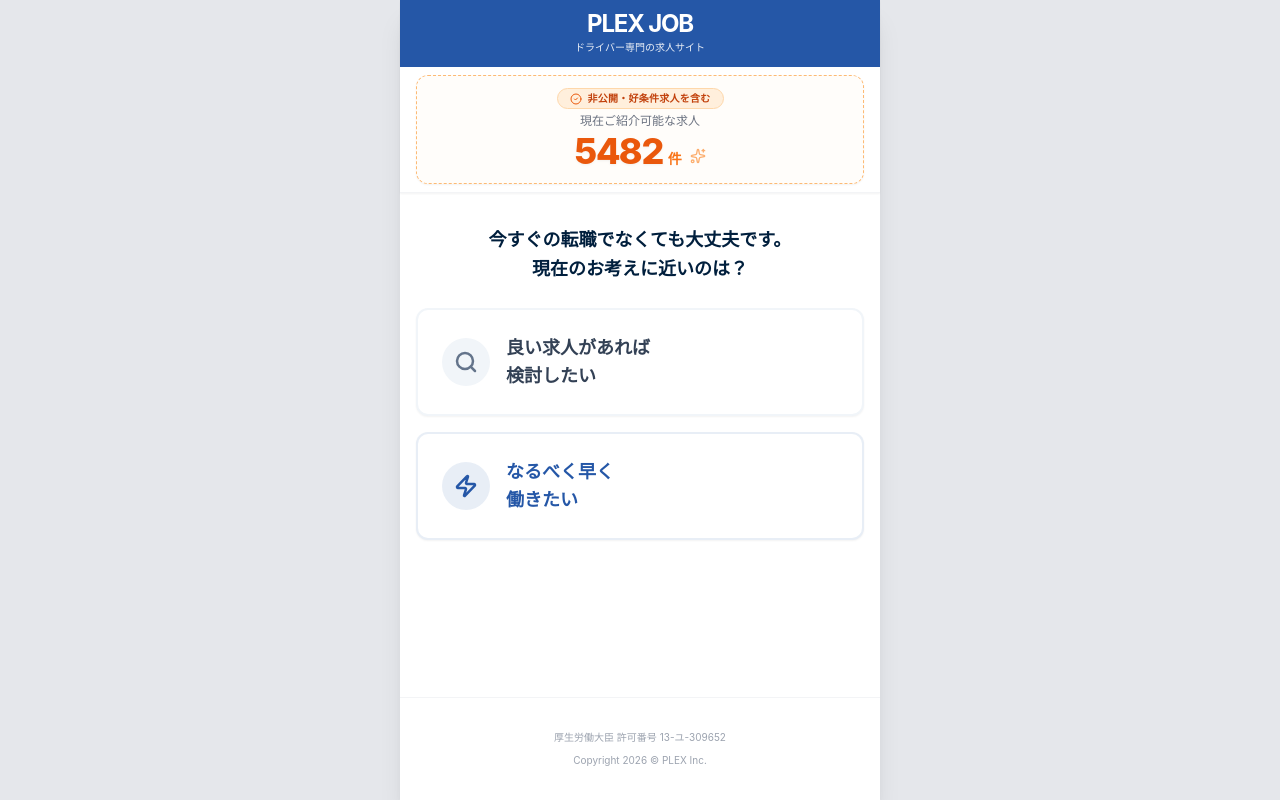
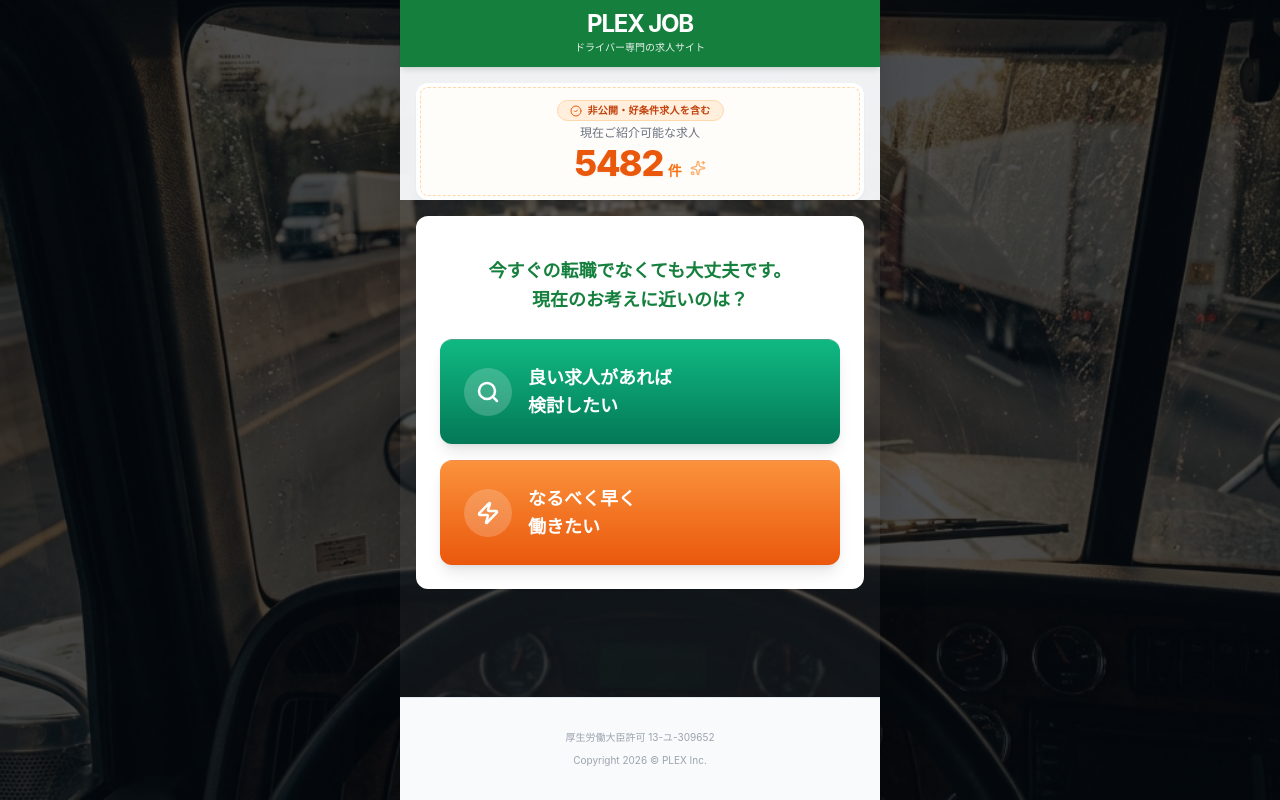
Before and after one commit to 11kazu13/driver-lp-prototype, a React (Vite) app: page / in a window 1280 px wide. Built offline with nearby package versions, Linux system fonts and the light colour scheme.

Commit message:
style: 課題サイトに寄せてカラーリングを調整

```diff
--- a/src/components/features/JobCounter.tsx
+++ b/src/components/features/JobCounter.tsx
@@ -25,11 +25,12 @@ export const JobCounter = () => {
   }, [jobCount, spring]);
 
   return (
-    <div className="bg-white pb-2 pt-2 px-4 sticky top-0 z-40 shadow-sm border-b border-gray-100">
+    <div className="sticky top-0 z-40 px-4 pt-4 pb-0 bg-slate-50/95 backdrop-blur-sm">
+      <div className="bg-white rounded-xl shadow-sm p-1">
         <motion.div
           initial={{ scale: 0.98, opacity: 0 }}
           animate={{ scale: 1, opacity: 1 }}
-        className="relative overflow-hidden bg-orange-50/50 border border-orange-300 border-dashed rounded-xl p-3 shadow-sm flex flex-col items-center justify-center transition-colors duration-500"
+          className="relative overflow-hidden bg-orange-50/50 border border-orange-200 border-dashed rounded-lg p-3 flex flex-col items-center justify-center transition-colors duration-500"
         >
           {/* Background decoration */}
           <div className="absolute inset-0 bg-white/40 pointer-events-none" />
@@ -44,7 +45,7 @@ export const JobCounter = () => {
                 </span>
               </div>
             ) : (
-            <div className="h-[22px]" /> // Spacer to keep layout stable if badge disappears, or could replace with "Filtering..."
+              <div className="h-[22px]" /> // Spacer
             )}
 
             {/* Main Text & Number */}
@@ -77,5 +78,6 @@ export const JobCounter = () => {
           </div>
         </motion.div>
       </div>
+    </div>
   );
 };
--- a/src/components/layouts/Header.tsx
+++ b/src/components/layouts/Header.tsx
@@ -1,6 +1,6 @@
 export const Header = () => {
   return (
-    <header className="bg-brand pt-3 pb-3 px-4 shadow-sm">
+    <header className="bg-primary pt-3 pb-3 px-4 shadow-md z-50 relative">
       <div className="flex flex-col items-center justify-center space-y-1">
         {/* Logo */}
         <h1 className="font-bold text-2xl tracking-tighter text-white leading-none">
--- a/src/layouts/MobileLayout.tsx
+++ b/src/layouts/MobileLayout.tsx
@@ -2,10 +2,18 @@ import { Outlet } from 'react-router-dom';
 import { JobCounter } from '../components/features/JobCounter';
 import { Header } from '../components/layouts/Header';
 
+import bgImage from '../assets/bg-driver.png';
+
 export const MobileLayout = () => {
   return (
-    <div className="min-h-screen bg-gray-200 flex justify-center font-sans text-slate-800">
-      <div className="w-full max-w-[480px] bg-white min-h-screen shadow-xl flex flex-col relative">
+    <div className="min-h-screen bg-slate-900 flex justify-center font-sans text-slate-800 relative">
+      {/* Background Image & Overlay */}
+      <div className="fixed inset-0 z-0">
+        <img src={bgImage} alt="background" className="w-full h-full object-cover opacity-60" />
+        <div className="absolute inset-0 bg-black/50" />
+      </div>
+
+      <div className="w-full max-w-[480px] min-h-screen shadow-2xl flex flex-col relative text-left z-10 bg-white/5 backdrop-blur-[1px]">
         {/* Header */}
         <Header />
 
@@ -13,13 +21,15 @@ export const MobileLayout = () => {
         <JobCounter />
 
         {/* Main Content */}
-        <main className="flex-1 p-4 pb-24">
-          <Outlet />
+        <main className="flex-1 px-4 pb-24 pt-4">
+          <div className="bg-white rounded-xl shadow-sm p-6">
+            <Outlet />
+          </div>
         </main>
 
         {/* Footer */}
-        <footer className="bg-white py-8 text-center text-[10px] text-gray-400 border-t border-gray-100 space-y-2">
-          <p>厚生労働大臣 許可番号 13-ユ-309652</p>
+        <footer className="bg-slate-50 py-8 text-center text-[10px] text-gray-400 border-t border-slate-200 space-y-2">
+          <p>厚生労働大臣許可 13-ユ-309652</p>
           <p>Copyright 2026 © PLEX Inc.</p>
         </footer>
       </div>
--- a/src/pages/Step1_Motivation.tsx
+++ b/src/pages/Step1_Motivation.tsx
@@ -33,13 +33,15 @@ export const Step1_Motivation = () => {
         <motion.button
           whileTap={{ scale: 0.98 }}
           onClick={() => handleSelect('passive')}
-          className="bg-white border-2 border-slate-100 p-6 rounded-xl shadow-sm hover:border-slate-300 hover:shadow-md transition-all group text-left flex items-center gap-4"
+          className="relative overflow-hidden bg-gradient-to-b from-emerald-500 to-emerald-700 p-6 rounded-xl shadow-lg border-t border-white/30 hover:shadow-xl transition-all group text-left flex items-center gap-4"
         >
-          <div className="bg-slate-100 p-3 rounded-full text-slate-500 group-hover:bg-slate-200 transition-colors">
+          <div className="absolute inset-0 bg-black/10 opacity-0 group-hover:opacity-100 transition-opacity" />
+
+          <div className="bg-white/20 p-3 rounded-full text-white backdrop-blur-sm">
             <Search size={24} strokeWidth={2.5} />
           </div>
-          <div>
-            <span className="block text-lg font-bold text-slate-700">良い求人があれば<br />検討したい</span>
+          <div className="relative z-10">
+            <span className="block text-lg font-bold text-white text-shadow-sm">良い求人があれば<br />検討したい</span>
           </div>
         </motion.button>
 
@@ -47,13 +49,15 @@ export const Step1_Motivation = () => {
         <motion.button
           whileTap={{ scale: 0.98 }}
           onClick={() => handleSelect('active')}
-          className="bg-white border-2 border-brand/10 p-6 rounded-xl shadow-sm hover:border-brand/30 hover:shadow-md transition-all group text-left flex items-center gap-4"
+          className="relative overflow-hidden bg-gradient-to-b from-orange-400 to-orange-600 p-6 rounded-xl shadow-lg border-t border-white/30 hover:shadow-xl transition-all group text-left flex items-center gap-4"
         >
-          <div className="bg-brand/10 p-3 rounded-full text-brand group-hover:bg-brand/20 transition-colors">
+          <div className="absolute inset-0 bg-black/10 opacity-0 group-hover:opacity-100 transition-opacity" />
+
+          <div className="bg-white/20 p-3 rounded-full text-white backdrop-blur-sm">
             <Zap size={24} strokeWidth={2.5} />
           </div>
-          <div>
-            <span className="block text-lg font-bold text-brand">なるべく早く<br />働きたい</span>
+          <div className="relative z-10">
+            <span className="block text-lg font-bold text-white text-shadow-sm">なるべく早く<br />働きたい</span>
           </div>
         </motion.button>
       </div>
--- a/tailwind.config.js
+++ b/tailwind.config.js
@@ -7,11 +7,11 @@ export default {
   theme: {
     extend: {
       colors: {
-        primary: '#001F3D', // Navy Blue - Main
-        brand: '#2557a7', // Indeed Blue
+        primary: '#15803d', // Deep Green (Brand)
+        brand: '#15803d', // Mapping brand to primary for compatibility
         accent: {
-          DEFAULT: '#ED985F', // Orange - Accent Strong
-          light: '#F7B980', // Light Orange - Accent Weak
+          DEFAULT: '#f97316', // Vivid Orange
+          light: '#fdba74', // Lighter Orange
         },
         base: '#E6E6E6', // Light Gray - Base
       },
```
Also changed, not shown: src/assets/bg-driver.png (added), 1 other file (tests, documents, lock files or other folders). Lines whose indentation alone changed are shown as unchanged.
